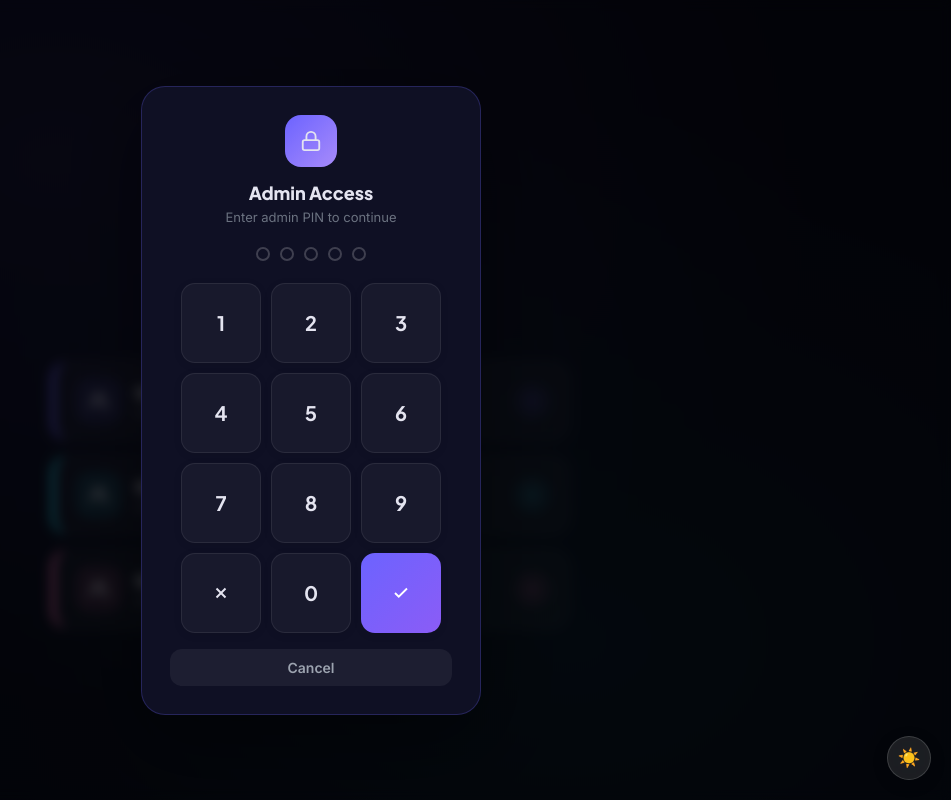
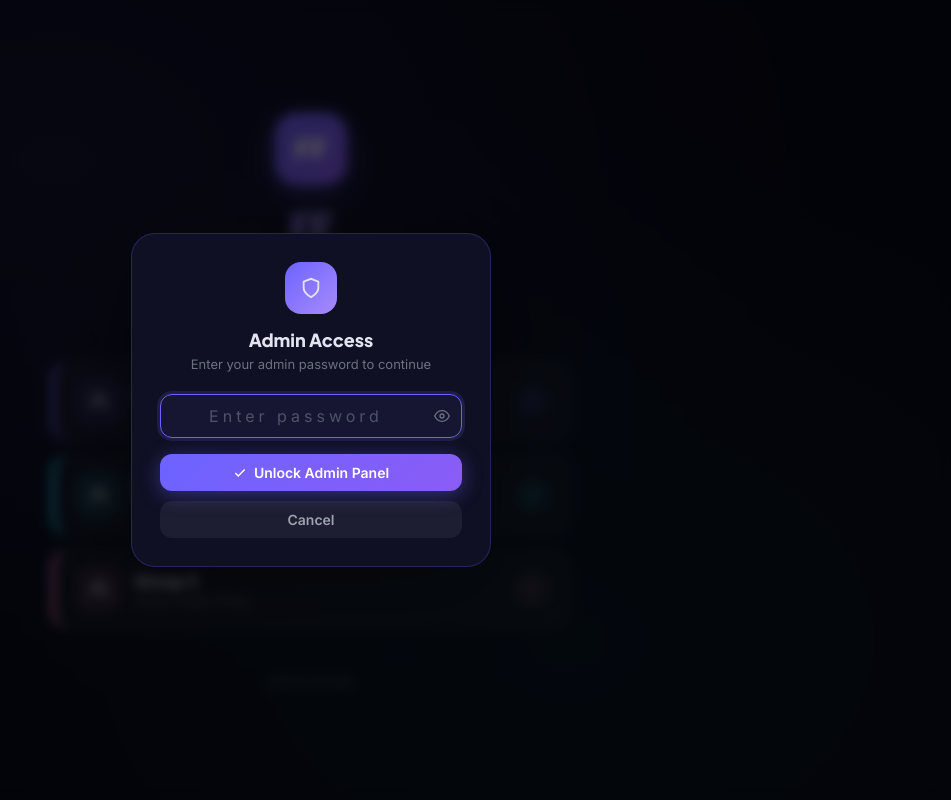
Before and after one commit to m-sahl/Fest-trial-, a React (Vite) app: page / in a window 1280 px wide. Both pictures are taken after a click on the button "Admin Access". Shown: the whole page, without its empty margins (329-1280 px from the left). Built offline with nearby package versions, Linux system fonts and the light colour scheme.

Commit message:
fix: Admin keyboard login, settings gear in topbar, theme moved to settings

```diff
--- a/src/fest-manager.jsx
+++ b/src/fest-manager.jsx
@@ -56,6 +56,12 @@ const icons = {
   lock: `<svg viewBox="0 0 24 24" fill="none" stroke="currentColor" stroke-width="2"><rect x="3" y="11" width="18" height="11" rx="2" ry="2"/><path d="M7 11V7a5 5 0 0 1 10 0v4"/></svg>`,
   shield: `<svg viewBox="0 0 24 24" fill="none" stroke="currentColor" stroke-width="2"><path d="M12 22s8-4 8-10V5l-8-3-8 3v7c0 6 8 10 8 10z"/></svg>`,
   music: `<svg viewBox="0 0 24 24" fill="none" stroke="currentColor" stroke-width="2"><path d="M9 18V5l12-2v13"/><circle cx="6" cy="18" r="3"/><circle cx="18" cy="16" r="3"/></svg>`,
+  settings: `<svg viewBox="0 0 24 24" fill="none" stroke="currentColor" stroke-width="2"><circle cx="12" cy="12" r="3"/><path d="M19.4 15a1.65 1.65 0 0 0 .33 1.82l.06.06a2 2 0 0 1-2.83 2.83l-.06-.06a1.65 1.65 0 0 0-1.82-.33 1.65 1.65 0 0 0-1 1.51V21a2 2 0 0 1-4 0v-.09A1.65 1.65 0 0 0 9 19.4a1.65 1.65 0 0 0-1.82.33l-.06.06a2 2 0 0 1-2.83-2.83l.06-.06A1.65 1.65 0 0 0 4.68 15a1.65 1.65 0 0 0-1.51-1H3a2 2 0 0 1 0-4h.09A1.65 1.65 0 0 0 4.6 9a1.65 1.65 0 0 0-.33-1.82l-.06-.06a2 2 0 0 1 2.83-2.83l.06.06A1.65 1.65 0 0 0 9 4.68a1.65 1.65 0 0 0 1-1.51V3a2 2 0 0 1 4 0v.09a1.65 1.65 0 0 0 1 1.51 1.65 1.65 0 0 0 1.82-.33l.06-.06a2 2 0 0 1 2.83 2.83l-.06.06A1.65 1.65 0 0 0 19.4 9a1.65 1.65 0 0 0 1.51 1H21a2 2 0 0 1 0 4h-.09a1.65 1.65 0 0 0-1.51 1z"/></svg>`,
+  sun: `<svg viewBox="0 0 24 24" fill="none" stroke="currentColor" stroke-width="2"><circle cx="12" cy="12" r="5"/><line x1="12" y1="1" x2="12" y2="3"/><line x1="12" y1="21" x2="12" y2="23"/><line x1="4.22" y1="4.22" x2="5.64" y2="5.64"/><line x1="18.36" y1="18.36" x2="19.78" y2="19.78"/><line x1="1" y1="12" x2="3" y2="12"/><line x1="21" y1="12" x2="23" y2="12"/><line x1="4.22" y1="19.78" x2="5.64" y2="18.36"/><line x1="18.36" y1="5.64" x2="19.78" y2="4.22"/></svg>`,
+  moon: `<svg viewBox="0 0 24 24" fill="none" stroke="currentColor" stroke-width="2"><path d="M21 12.79A9 9 0 1 1 11.21 3 7 7 0 0 0 21 12.79z"/></svg>`,
+  bell: `<svg viewBox="0 0 24 24" fill="none" stroke="currentColor" stroke-width="2"><path d="M18 8A6 6 0 0 0 6 8c0 7-3 9-3 9h18s-3-2-3-9"/><path d="M13.73 21a2 2 0 0 1-3.46 0"/></svg>`,
+  info: `<svg viewBox="0 0 24 24" fill="none" stroke="currentColor" stroke-width="2"><circle cx="12" cy="12" r="10"/><line x1="12" y1="16" x2="12" y2="12"/><line x1="12" y1="8" x2="12.01" y2="8"/></svg>`,
+  palette: `<svg viewBox="0 0 24 24" fill="none" stroke="currentColor" stroke-width="2"><circle cx="13.5" cy="6.5" r=".5" fill="currentColor"/><circle cx="17.5" cy="10.5" r=".5" fill="currentColor"/><circle cx="8.5" cy="7.5" r=".5" fill="currentColor"/><circle cx="6.5" cy="12.5" r=".5" fill="currentColor"/><path d="M12 2C6.5 2 2 6.5 2 12s4.5 10 10 10c.926 0 1.648-.746 1.648-1.688 0-.437-.18-.835-.437-1.125-.29-.289-.438-.652-.438-1.125a1.64 1.64 0 0 1 1.668-1.668h1.996c3.051 0 5.555-2.503 5.555-5.554C21.965 6.012 17.461 2 12 2z"/></svg>`,
 };
 
 const Ic = ({ name, size = 16 }) => (
@@ -250,8 +256,8 @@ const Modal = ({ title, onClose, children, wide }) => (
   </div>
 );
 
-// ─── PIN MODAL ────────────────────────────────────────────────────────────────
-const PinModal = ({ title, subtitle, onSuccess, onClose, correctPin, dark }) => {
+// ─── NUMERIC PIN MODAL (for leaders) ─────────────────────────────────────────
+const NumPinModal = ({ title, subtitle, onSuccess, onClose, correctPin, dark }) => {
   const [pin, setPin] = useState("");
   const [error, setError] = useState(false);
   const [shaking, setShaking] = useState(false);
@@ -264,27 +270,23 @@ const PinModal = ({ title, subtitle, onSuccess, onClose, correctPin, dark }) =>
       setTimeout(() => {
         if (next === correctPin) onSuccess();
         else {
-          setShaking(true);
-          setError(true);
+          setShaking(true); setError(true);
           setTimeout(() => { setPin(""); setError(false); setShaking(false); }, 700);
         }
       }, 120);
     }
   };
   const del = () => setPin(p => p.slice(0, -1));
-
   const keys = [1,2,3,4,5,6,7,8,9,"del",0,"ok"];
 
   return (
     <div className="modal-bg" onClick={e => e.target === e.currentTarget && onClose()}>
       <div className="modal" style={{ maxWidth: 340, textAlign: "center" }}>
-        <div style={{ marginBottom: 6 }}>
-          <div style={{ width: 52, height: 52, borderRadius: 16, background: "linear-gradient(135deg,#6c63ff,#a78bfa)", display: "flex", alignItems: "center", justifyContent: "center", margin: "0 auto 14px" }}>
-            <Ic name="lock" size={22} />
-          </div>
-          <div className="ff-display fw-800" style={{ fontSize: 18, marginBottom: 5 }}>{title}</div>
-          <div className="text-muted" style={{ fontSize: 13 }}>{subtitle}</div>
+        <div style={{ width: 52, height: 52, borderRadius: 16, background: "linear-gradient(135deg,#6c63ff,#a78bfa)", display: "flex", alignItems: "center", justifyContent: "center", margin: "0 auto 14px" }}>
+          <Ic name="lock" size={22} />
         </div>
+        <div className="ff-display fw-800" style={{ fontSize: 18, marginBottom: 5 }}>{title}</div>
+        <div className="text-muted" style={{ fontSize: 13, marginBottom: 4 }}>{subtitle}</div>
         <div style={{ display: "flex", justifyContent: "center", gap: 10, margin: "22px 0", animation: shaking ? "shake 0.4s ease" : "none" }}>
           {Array.from({ length: correctPin.length }).map((_, i) => (
             <div key={i} className={`pin-dot ${i < pin.length ? (error ? "error" : "filled") : ""}`} />
@@ -292,8 +294,8 @@ const PinModal = ({ title, subtitle, onSuccess, onClose, correctPin, dark }) =>
         </div>
         <div className="numpad" style={{ maxWidth: 260, margin: "0 auto" }}>
           {keys.map((k, i) => {
-            if (k === "del") return <button key={i} className="numpad-key" onClick={del} style={{ fontSize: 14 }}><Ic name="x" size={18} /></button>;
-            if (k === "ok") return <button key={i} className="numpad-key" onClick={() => {}} style={{ fontSize: 14, background: "linear-gradient(135deg,#6c63ff,#8b5cf6)", color: "white", border: "none" }}><Ic name="check" size={18} /></button>;
+            if (k === "del") return <button key={i} className="numpad-key" onClick={del}><Ic name="x" size={18} /></button>;
+            if (k === "ok") return <button key={i} className="numpad-key" style={{ background: "linear-gradient(135deg,#6c63ff,#8b5cf6)", color: "white", border: "none" }}><Ic name="check" size={18} /></button>;
             return <button key={i} className={`numpad-key ${k === 0 ? "zero" : ""}`} onClick={() => addDigit(String(k))}>{k}</button>;
           })}
         </div>
@@ -303,6 +305,157 @@ const PinModal = ({ title, subtitle, onSuccess, onClose, correctPin, dark }) =>
   );
 };
 
+// ─── TEXT PASSWORD MODAL (for admin) ─────────────────────────────────────────
+const TextPinModal = ({ title, subtitle, onSuccess, onClose, correctPin, dark }) => {
+  const [val, setVal] = useState("");
+  const [error, setError] = useState(false);
+  const [show, setShow] = useState(false);
+  const inputRef = useRef(null);
+
+  useEffect(() => { setTimeout(() => inputRef.current?.focus(), 100); }, []);
+
+  const attempt = () => {
+    if (val === correctPin) { onSuccess(); }
+    else {
+      setError(true);
+      setTimeout(() => { setError(false); setVal(""); inputRef.current?.focus(); }, 700);
+    }
+  };
+
+  return (
+    <div className="modal-bg" onClick={e => e.target === e.currentTarget && onClose()}>
+      <div className="modal" style={{ maxWidth: 360, textAlign: "center" }}>
+        <div style={{ width: 52, height: 52, borderRadius: 16, background: "linear-gradient(135deg,#6c63ff,#a78bfa)", display: "flex", alignItems: "center", justifyContent: "center", margin: "0 auto 14px" }}>
+          <Ic name="shield" size={22} />
+        </div>
+        <div className="ff-display fw-800" style={{ fontSize: 18, marginBottom: 5 }}>{title}</div>
+        <div className="text-muted" style={{ fontSize: 13, marginBottom: 22 }}>{subtitle}</div>
+        <div style={{ position: "relative", marginBottom: 16, textAlign: "left" }}>
+          <input
+            ref={inputRef}
+            type={show ? "text" : "password"}
+            className="input"
+            value={val}
+            onChange={e => { setVal(e.target.value); setError(false); }}
+            onKeyDown={e => e.key === "Enter" && attempt()}
+            placeholder="Enter password"
+            style={{
+              textAlign: "center", fontSize: 16, letterSpacing: show ? 1 : 4,
+              borderColor: error ? "#ef4444" : undefined,
+              boxShadow: error ? "0 0 0 3px rgba(239,68,68,0.18)" : undefined,
+              animation: error ? "shake 0.4s ease" : "none",
+              paddingRight: 44,
+            }}
+          />
+          <button onClick={() => setShow(s => !s)} style={{
+            position: "absolute", right: 12, top: "50%", transform: "translateY(-50%)",
+            background: "none", border: "none", cursor: "pointer",
+            color: dark ? "#6b7280" : "#9ca3af", display: "flex", alignItems: "center",
+          }}>
+            <Ic name={show ? "eyeOff" : "eye"} size={16} />
+          </button>
+        </div>
+        {error && <div style={{ color: "#ef4444", fontSize: 12, marginBottom: 12, animation: "fadeIn 0.2s ease" }}>Incorrect password. Try again.</div>}
+        <button className="btn btn-primary" style={{ width: "100%", justifyContent: "center", marginBottom: 10 }} onClick={attempt}>
+          <Ic name="check" size={14} /> Unlock Admin Panel
+        </button>
+        <button className="btn btn-ghost" style={{ width: "100%" }} onClick={onClose}>Cancel</button>
+      </div>
+    </div>
+  );
+};
+
+// ─── SETTINGS PANEL ──────────────────────────────────────────────────────────
+const SettingsPanel = ({ dark, setDark, onClose, context }) => {
+  const sections = [
+    {
+      label: "Appearance",
+      rows: [
+        {
+          icon: dark ? "sun" : "moon",
+          label: "Theme",
+          desc: dark ? "Dark mode is on" : "Light mode is on",
+          action: (
+            <button onClick={() => setDark(d => !d)} style={{
+              width: 48, height: 26, borderRadius: 13, position: "relative", cursor: "pointer", border: "none",
+              background: dark ? "linear-gradient(135deg,#6c63ff,#8b5cf6)" : "rgba(0,0,0,0.15)",
+              transition: "background 0.3s", flexShrink: 0,
+            }}>
+              <div style={{
+                width: 20, height: 20, borderRadius: "50%", background: "white",
+                position: "absolute", top: 3, transition: "left 0.3s cubic-bezier(0.34,1.56,0.64,1)",
+                left: dark ? 25 : 3, boxShadow: "0 2px 6px rgba(0,0,0,0.2)",
+              }} />
+            </button>
+          ),
+        },
+      ],
+    },
+    {
+      label: "About",
+      rows: [
+        { icon: "info", label: "FF Fest Manager", desc: "Version 1.0 · Arts & Cultural" },
+        { icon: "palette", label: "Built with", desc: "React + Vite · Deployed on Vercel" },
+      ],
+    },
+  ];
+
+  return (
+    <div className="modal-bg" onClick={e => e.target === e.currentTarget && onClose()}>
+      <div className="modal" style={{ maxWidth: 380 }}>
+        <div style={{ display: "flex", alignItems: "center", justifyContent: "space-between", marginBottom: 22 }}>
+          <div>
+            <div className="ff-display fw-800" style={{ fontSize: 17 }}>Settings</div>
+            {context && <div className="text-muted" style={{ fontSize: 12, marginTop: 2 }}>{context}</div>}
+          </div>
+          <button className="btn btn-ghost btn-icon" onClick={onClose}><Ic name="x" size={15} /></button>
+        </div>
+        {sections.map(s => (
+          <div key={s.label} style={{ marginBottom: 18 }}>
+            <div style={{ fontSize: 10, fontWeight: 700, letterSpacing: 1.2, textTransform: "uppercase", color: dark ? "#4b5563" : "#9ca3af", marginBottom: 8 }}>{s.label}</div>
+            <div style={{ borderRadius: 14, overflow: "hidden", border: `1px solid ${dark ? "rgba(255,255,255,0.07)" : "rgba(0,0,0,0.07)"}` }}>
+              {s.rows.map((row, i) => (
+                <div key={i} style={{
+                  display: "flex", alignItems: "center", gap: 12, padding: "13px 16px",
+                  borderTop: i > 0 ? `1px solid ${dark ? "rgba(255,255,255,0.05)" : "rgba(0,0,0,0.05)"}` : "none",
+                  background: dark ? "rgba(255,255,255,0.025)" : "rgba(255,255,255,0.85)",
+                }}>
+                  <div style={{ width: 34, height: 34, borderRadius: 10, background: "rgba(108,99,255,0.12)", display: "flex", alignItems: "center", justifyContent: "center", color: ACCENT, flexShrink: 0 }}>
+                    <Ic name={row.icon} size={16} />
+                  </div>
+                  <div style={{ flex: 1 }}>
+                    <div style={{ fontWeight: 600, fontSize: 14 }}>{row.label}</div>
+                    <div className="text-muted" style={{ fontSize: 12 }}>{row.desc}</div>
+                  </div>
+                  {row.action}
+                </div>
+              ))}
+            </div>
+          </div>
+        ))}
+      </div>
+    </div>
+  );
+};
+
+// ─── SHARED TOPBAR ────────────────────────────────────────────────────────────
+const Topbar = ({ left, right, dark, setDark, context }) => {
+  const [settings, setSettings] = useState(false);
+  return (
+    <>
+      <div className="topbar">
+        <div style={{ display: "flex", alignItems: "center", gap: 12 }}>{left}</div>
+        <div style={{ display: "flex", alignItems: "center", gap: 8 }}>
+          {right}
+          <button className="btn btn-ghost btn-icon" onClick={() => setSettings(true)} style={{ color: dark ? "#9ca3af" : "#6b7280" }}>
+            <Ic name="settings" size={17} />
+          </button>
+        </div>
+      </div>
+      {settings && <SettingsPanel dark={dark} setDark={setDark} onClose={() => setSettings(false)} context={context} />}
+    </>
+  );
+};
 // ─── SPLASH SCREEN ────────────────────────────────────────────────────────────
 const SplashScreen = ({ onDone }) => {
   const [phase, setPhase] = useState(0);
@@ -445,10 +598,10 @@ const LandingPage = ({ groups, dark, onLeaderLogin, onAdminClick }) => {
         </button>
       </div>
 
-      {/* Leader PIN modal */}
+      {/* Leader PIN modal (numpad) */}
       {pinGroup && (
-        <PinModal
-          title={`${pinGroup.name}`}
+        <NumPinModal
+          title={pinGroup.name}
           subtitle="Enter your group PIN to continue"
           correctPin={LEADER_PIN}
           dark={dark}
@@ -457,11 +610,11 @@ const LandingPage = ({ groups, dark, onLeaderLogin, onAdminClick }) => {
         />
       )}
 
-      {/* Admin PIN modal */}
+      {/* Admin password modal (keyboard) */}
       {adminPin && (
-        <PinModal
+        <TextPinModal
           title="Admin Access"
-          subtitle="Enter admin PIN to continue"
+          subtitle="Enter your admin password to continue"
           correctPin={ADMIN_PIN}
           dark={dark}
           onSuccess={() => { onAdminClick(); setAdminPin(false); }}
@@ -481,7 +634,7 @@ const hexToRgb = hex => {
 };
 
 // ─── LEADER PORTAL ────────────────────────────────────────────────────────────
-const LeaderPortal = ({ group, dark, onBack }) => {
+const LeaderPortal = ({ group, dark, setDark, onBack }) => {
   const { programs, students, setStudents, registrations, setRegistrations } = useApp();
   const [view, setView] = useState("home"); // home | addStudent | addReg | editReg
   const [editTarget, setEditTarget] = useState(null);
@@ -534,21 +687,21 @@ const LeaderPortal = ({ group, dark, onBack }) => {
 
   return (
     <div style={{ minHeight: "100vh", background: dark ? "#080917" : "#f0f0fa" }}>
-      <div className="topbar">
-        <div style={{ display: "flex", alignItems: "center", gap: 12 }}>
+      <Topbar dark={dark} setDark={setDark} context={`${group.name} · Leader Portal`}
+        left={<>
           <button className="btn btn-ghost btn-icon btn-sm" onClick={view === "home" ? onBack : () => setView("home")}><Ic name="back" size={16} /></button>
           <div>
             <div className="ff-display fw-800" style={{ fontSize: 15, lineHeight: 1 }}>{group.name}</div>
             <div className="text-muted" style={{ fontSize: 11 }}>Leader Portal</div>
           </div>
-        </div>
-        <div style={{ display: "flex", alignItems: "center", gap: 8 }}>
+        </>}
+        right={<>
           <div className="live"><div className="live-dot" /><span className="text-muted" style={{ fontSize: 12 }}>Live</span></div>
           <div style={{ width: 32, height: 32, borderRadius: "50%", background: `${group.color}22`, border: `1.5px solid ${group.color}44`, display: "flex", alignItems: "center", justifyContent: "center" }}>
             <span style={{ fontSize: 12, fontWeight: 700, color: group.color }}>{group.name[6]}</span>
           </div>
-        </div>
-      </div>
+        </>}
+      />
 
       <div style={{ padding: 24, maxWidth: 720, margin: "0 auto" }}>
         {view === "home" && (
@@ -713,19 +866,19 @@ const AdminPortal = ({ dark, onBack }) => {
 
   return (
     <div style={{ minHeight: "100vh", background: dark ? "#080917" : "#f0f0fa" }}>
-      <div className="topbar">
-        <div style={{ display: "flex", alignItems: "center", gap: 12 }}>
+      <Topbar dark={dark} setDark={setDark} context="Admin Panel"
+        left={<>
           <button className="btn btn-ghost btn-icon btn-sm" onClick={onBack}><Ic name="back" size={16} /></button>
           <div>
             <div className="ff-display fw-800" style={{ fontSize: 15, lineHeight: 1 }}>Admin Panel</div>
             <div style={{ display: "flex", alignItems: "center", gap: 5 }}><div className="live-dot" /><span className="text-muted" style={{ fontSize: 11 }}>Live updates</span></div>
           </div>
-        </div>
-        <div style={{ display: "flex", gap: 8 }}>
+        </>}
+        right={<div style={{ display: "flex", gap: 8 }}>
           <button className="btn btn-sm" style={{ background: view === "students" ? "linear-gradient(135deg,#6c63ff,#8b5cf6)" : (dark ? "rgba(255,255,255,0.06)" : "rgba(0,0,0,0.05)"), color: view === "students" ? "white" : (dark ? "#9ca3af" : "#6b7280") }} onClick={() => setView("students")}><Ic name="users" size={13} />Students</button>
           <button className="btn btn-sm" style={{ background: view === "programs" ? "linear-gradient(135deg,#6c63ff,#8b5cf6)" : (dark ? "rgba(255,255,255,0.06)" : "rgba(0,0,0,0.05)"), color: view === "programs" ? "white" : (dark ? "#9ca3af" : "#6b7280") }} onClick={() => setView("programs")}><Ic name="book" size={13} />Programs</button>
-        </div>
-      </div>
+        </div>}
+      />
 
       <div style={{ padding: 24, maxWidth: 860, margin: "0 auto" }}>
         {view === "students" && (
@@ -895,21 +1048,6 @@ const AdminPortal = ({ dark, onBack }) => {
   );
 };
 
-// ─── DARK MODE TOGGLE ─────────────────────────────────────────────────────────
-const DarkToggle = ({ dark, setDark }) => (
-  <button onClick={() => setDark(d => !d)} style={{
-    position: "fixed", bottom: 20, right: 20, zIndex: 500,
-    width: 44, height: 44, borderRadius: "50%",
-    background: dark ? "rgba(255,255,255,0.1)" : "rgba(0,0,0,0.08)",
-    border: `1.5px solid ${dark ? "rgba(255,255,255,0.15)" : "rgba(0,0,0,0.12)"}`,
-    backdropFilter: "blur(12px)",
-    cursor: "pointer", display: "flex", alignItems: "center", justifyContent: "center",
-    fontSize: 18, transition: "all 0.2s", boxShadow: "0 4px 16px rgba(0,0,0,0.15)",
-  }} title="Toggle theme">
-    {dark ? "☀️" : "🌙"}
-  </button>
-);
-
 // ─── ROOT APP ─────────────────────────────────────────────────────────────────
 export default function App() {
   const [dark, setDark] = useState(true);
@@ -937,14 +1075,12 @@ export default function App() {
       )}
 
       {!splash && screen === "leader" && activeGroup && (
-        <LeaderPortal group={activeGroup} dark={dark} onBack={() => setScreen("landing")} />
+        <LeaderPortal group={activeGroup} dark={dark} setDark={setDark} onBack={() => setScreen("landing")} />
       )}
 
       {!splash && screen === "admin" && (
-        <AdminPortal dark={dark} onBack={() => setScreen("landing")} />
+        <AdminPortal dark={dark} setDark={setDark} onBack={() => setScreen("landing")} />
       )}
-
-      <DarkToggle dark={dark} setDark={setDark} />
     </AppContext.Provider>
   );
 }
```
